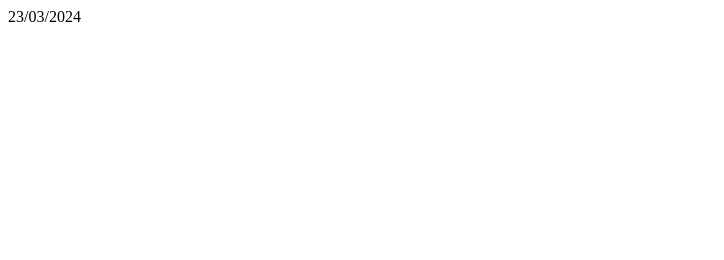
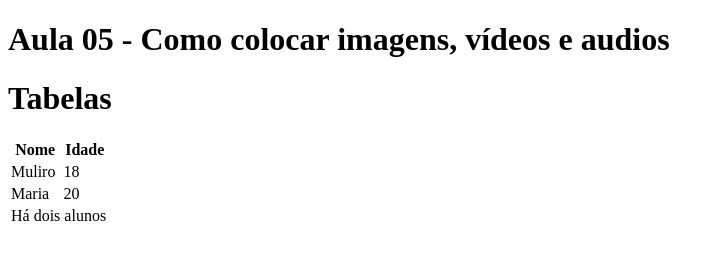
Before and after one commit to Celegattodev/Aula-05-amigao, a plain HTML site: page index.html in a window 1280 px wide. Shown: the whole page, without its empty margins (0-724 px from the left). Drawn offline with Linux system fonts and the light colour scheme.

Commit message:
Aula 05 html
como add imagens, audio, video e fazer tabelas

```diff
--- a/index.html
+++ b/index.html
@@ -6,6 +6,37 @@
     <title>Document</title>
 </head>
 <body>
-    23/03/2024
+    <h1>Aula 05 - Como colocar imagens, vídeos e audios</h1>
+
+<!--
+        <img src="imagens/donaldpump.jpg">
+
+        <audio>
+        <sorce src="audios/MONTAGEM CORAL [PHONK].mp3" autoplay controls>
+    </audio>
+-->
+
+    <h1>Tabelas</h1>
+    <table>
+        <thread>
+            <tr>
+            <th>Nome</th>
+            <th>Idade</th>
+            </tr>
+        </thread>
+        <tbody>
+            <tr>
+                <td>Muliro</td>
+                <td>18</td>
+            </tr>
+            <tr>
+                <td>Maria</td>
+                <td>20</td>
+            </tr>
+        </tbody>
+        <tfoot>
+            <tr><td colspan="2">Há dois alunos</td></tr>
+        </tfoot>
+    </table>
 </body>
 </html>
```
Also changed, not shown: imagens/donaldpump.jpg (added), 1 other file.
